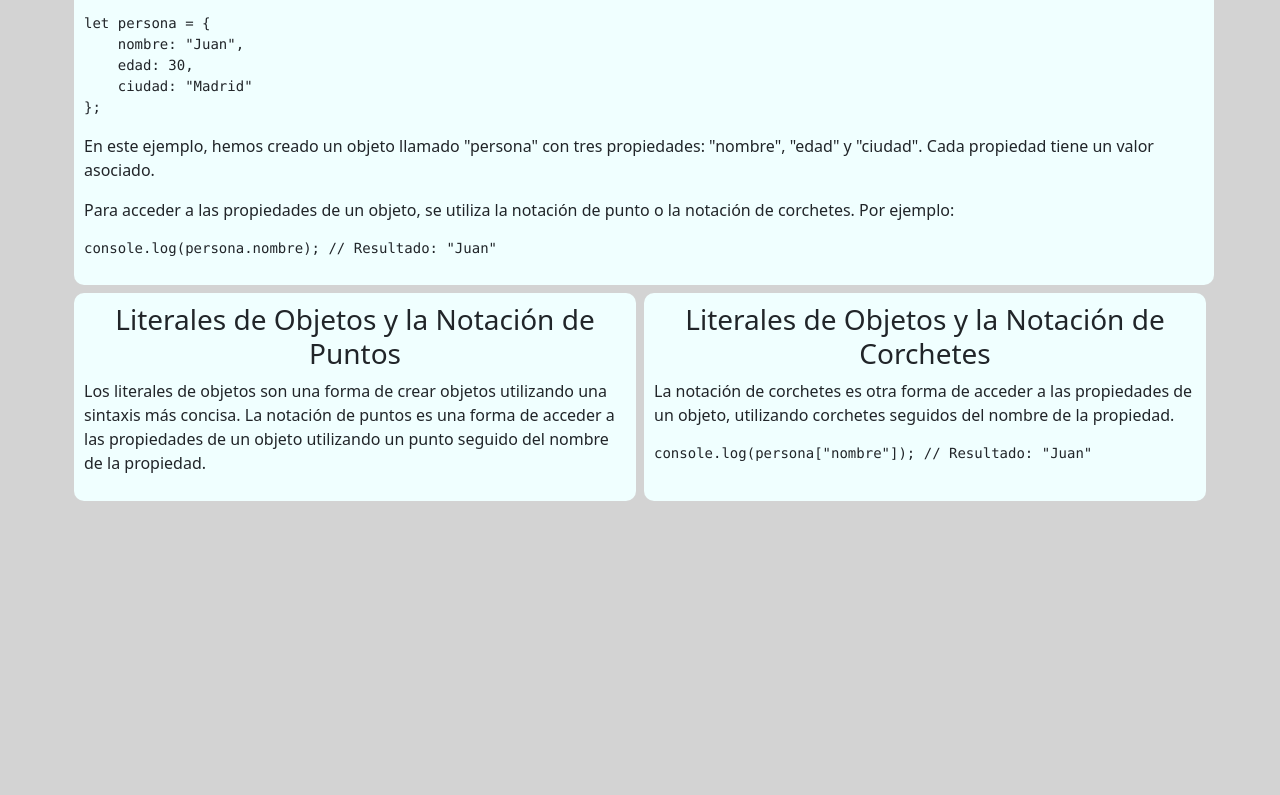
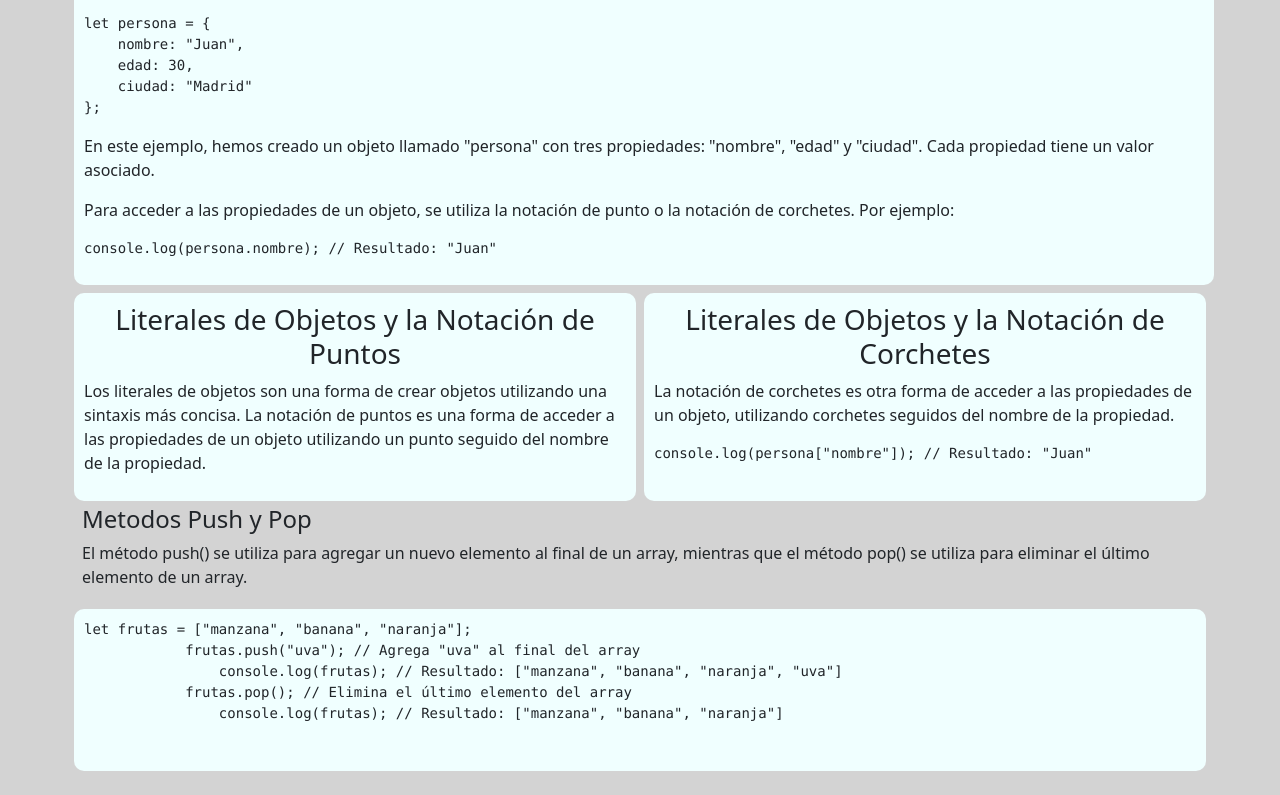
Before and after one commit to ronaldstuardoperea-stack/PROGRAMACI-N-EN-JAVASCRIPT, a plain HTML site: page index.html in a window 1280 px wide. Shown: the part 3567-4362 px from the top of the page. Before the commit the page ends 4092 px from the top, so only its background shows below. Drawn offline with nearby package versions, Linux system fonts and the light colour scheme.

Commit message:
Methods Push and Pop  Update

```diff
--- a/index.html
+++ b/index.html
@@ -267,8 +267,8 @@
                 <p class="text-center">
                     Un ejemplo más completo, utilizando parametros para word y match.</p>
                 <div class="col">
-                <p>
-                <pre><code>function buscarPalabra(word, match) {
+                    <p>
+                    <pre><code>function buscarPalabra(word, match) {
                     for (let i = 0; i < word.length; i++) {
                         word[i];
                         if (word[i] === match) {
@@ -278,10 +278,10 @@
                         }
                     }
                 }</code></pre>
-                <pre><code>buscarPalabra("testing", "t"); </code></pre>
+                    <pre><code>buscarPalabra("testing", "t"); </code></pre>
 
         </p>
-        </div>
+    </div>
     </div>
     <div class="container">
         <div class="row">
@@ -309,9 +309,21 @@
             </div>
             <div class="col">
                 <h3 class="text-center">Literales de Objetos y la Notación de Corchetes</h3>
-                <p>La notación de corchetes es otra forma de acceder a las propiedades de un objeto, utilizando corchetes
+                <p>La notación de corchetes es otra forma de acceder a las propiedades de un objeto, utilizando
+                    corchetes
                     seguidos del nombre de la propiedad.</p>
                 <pre><code>console.log(persona["nombre"]); // Resultado: "Juan"</code></pre>
+            </div>
+            <h4>Metodos Push y Pop</h4>
+            <p>El método push() se utiliza para agregar un nuevo elemento al final de un array, mientras que el método
+                pop() se utiliza para eliminar el último elemento de un array.</p>
+            <div class="col">
+                <pre><code>let frutas = ["manzana", "banana", "naranja"];
+            frutas.push("uva"); // Agrega "uva" al final del array
+                console.log(frutas); // Resultado: ["manzana", "banana", "naranja", "uva"]
+            frutas.pop(); // Elimina el último elemento del array
+                console.log(frutas); // Resultado: ["manzana", "banana", "naranja"]
+                </code></pre>
             </div>
         </div>
     </div>
```
